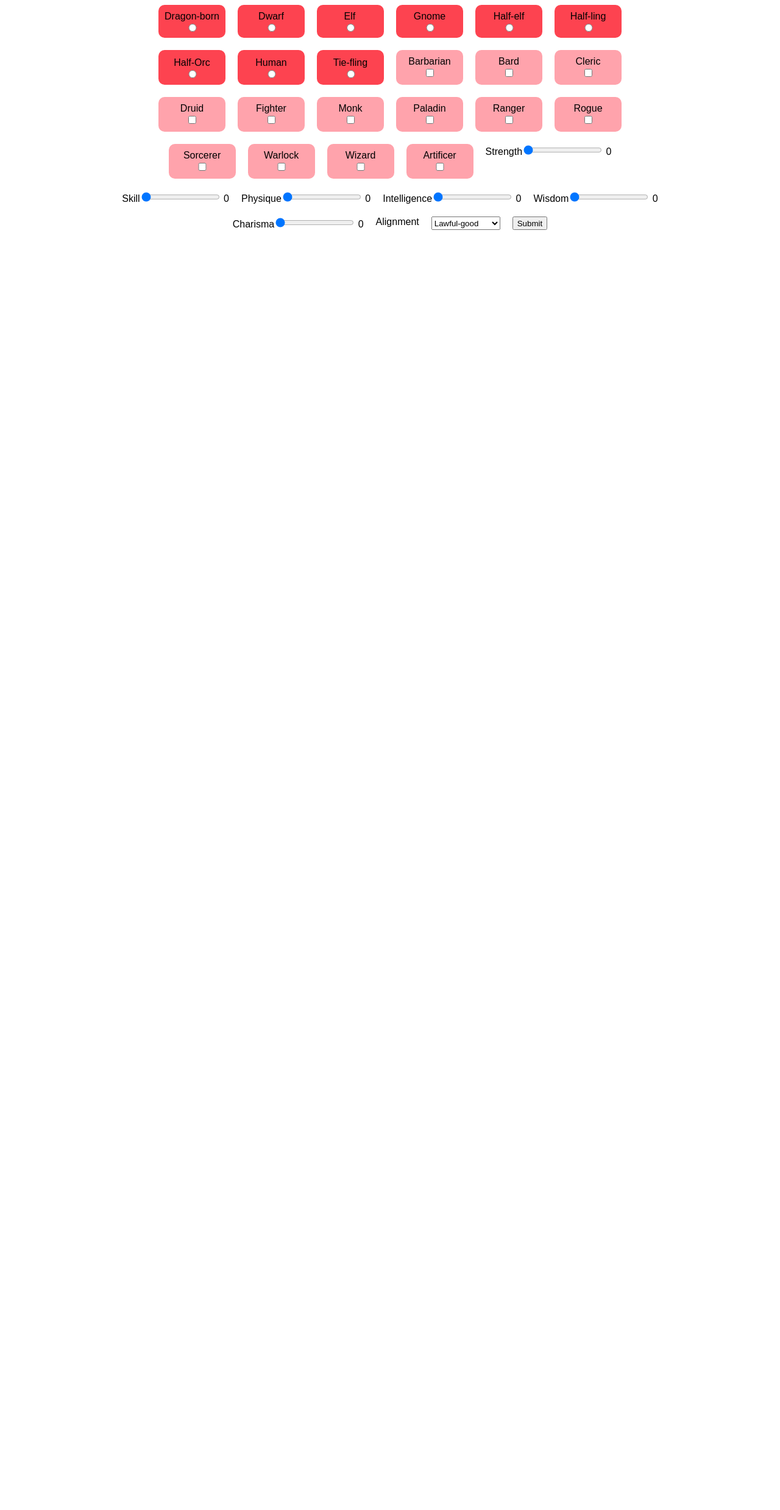
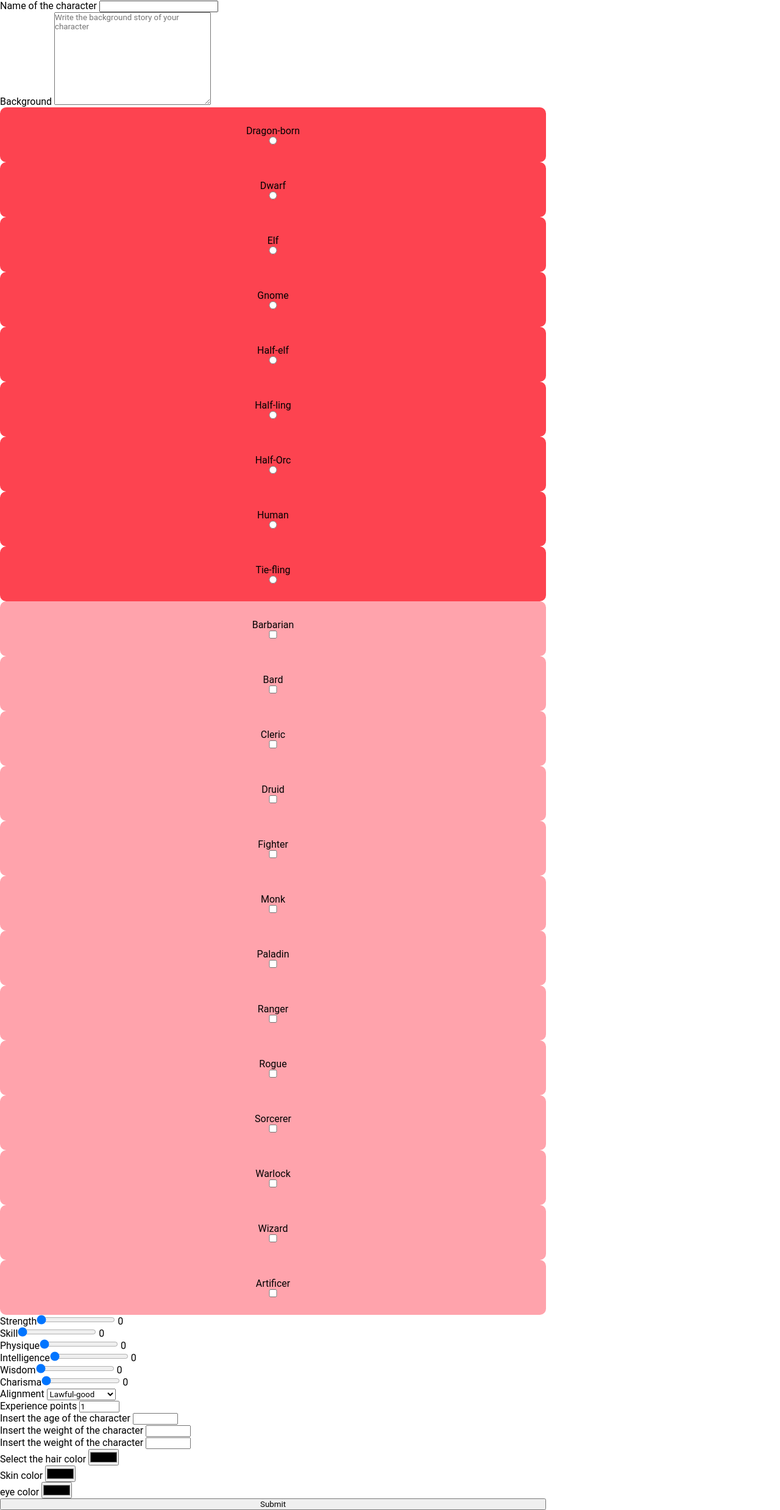
Before and after one commit to Ramon253/DES, a PHP site: page /ejercicio5/index.php in a window 1280 px wide. Shown: the whole page at 61% size. Before the commit the page ends 377 px from the top, so only its background shows below. Run offline with PHP 8.4, Linux system fonts and the light colour scheme.

Commit message:
DnD en marcha

```diff
--- a/practicas/practica2/css/ejercicio5.css
+++ /dev/null
@@ -1,37 +0,0 @@
-main {
-    display: flex;
-    flex-flow: column wrap;
-    place-content: center;
-    font-family: sans-serif;
-}
-main form{
-    width: 70%;
-    display: flex;
-    flex-flow: row wrap;
-    place-content: center;
-    gap: 20px;
-}
-
-
-.radioContainer {
-    display: flex;
-    flex-flow: column wrap;
-    width: auto;
-    height: auto;
-    place-content: center;
-    padding: 10px;
-    border-radius: 10px;
-    background: #fd4350;
-    flex-basis: 90px;
-}
-.checkContainer {
-    display: flex;
-    flex-flow: column wrap;
-    width: auto;
-    height: auto;
-    place-content: center;
-    padding: 10px;
-    border-radius: 10px;
-    background: #ffa3ac         ;
-    flex-basis: 90px;
-}
--- /dev/null
+++ b/practicas/practica2/css/index5.css
@@ -0,0 +1,34 @@
+*{
+    box-sizing: border-box;
+    padding: 0;
+    margin: 0;
+    font-family: "Roboto", sans-serif;
+}
+form{
+    display: flex;
+    flex-flow: column wrap;
+    width: 70%;
+    height: auto;
+}
+.radioContainer {
+    display: flex;
+    flex-flow: column wrap;
+    width: auto;
+    height: auto;
+    place-content: center;
+    padding: 10px;
+    border-radius: 10px;
+    background: #fd4350;
+    flex-basis: 90px;
+}
+.checkContainer {
+    display: flex;
+    flex-flow: column wrap;
+    width: auto;
+    height: auto;
+    place-content: center;
+    padding: 10px;
+    border-radius: 10px;
+    background: #ffa3ac         ;
+    flex-basis: 90px;
+}
--- /dev/null
+++ b/practicas/practica2/ejercicio5/consts.php
@@ -0,0 +1,5 @@
+<?php
+const CHARACTERISTICS = ["Strength", "Skill", "Physique", "Intelligence", "Wisdom", "Charisma"];
+const CLASSES = ["Barbarian", "Bard", "Cleric", "Druid", "Fighter", "Monk", "Paladin", "Ranger", "Rogue", "Sorcerer", "Warlock", "Wizard", "Artificer"];
+const RACES = ["Dragon-born", "Dwarf", "Elf", "Gnome", "Half-elf", "Half-ling", "Half-Orc", "Human", "Tie-fling"];
+const ALIGNMENT = ["Lawful-good", "Neutral-good", "Chaotic-good", "Lawful-neutral", "Neutral", "Chaotic-neutral", "Lawful-evil", "Neutral-evil", "Chaotic-evil"];
--- a/practicas/practica2/ejercicio5/index.php
+++ b/practicas/practica2/ejercicio5/index.php
@@ -1,8 +1,5 @@
 <?php
-const CLASSES = ["Barbarian", "Bard", "Cleric", "Druid", "Fighter", "Monk", "Paladin", "Ranger", "Rogue", "Sorcerer", "Warlock", "Wizard", "Artificer"];
-const RACES = ["Dragon-born", "Dwarf", "Elf", "Gnome", "Half-elf", "Half-ling", "Half-Orc", "Human", "Tie-fling"];
-const CHARACTERISTICS =["Strength","Skill", "Physique", "Intelligence", "Wisdom", "Charisma"];
-const ALIGNMENT = ["Lawful-good","Neutral-good","Chaotic-good","Lawful-neutral", "Neutral", "Chaotic-neutral","Lawful-evil","Neutral-evil","Chaotic-evil"];
+require("consts.php");
 ?>
     <!doctype html>
     <html lang="en">
@@ -12,48 +9,91 @@ const ALIGNMENT = ["Lawful-good","Neutral-good","Chaotic-good","Lawful-neutral",
               content="width=device-width, user-scalable=no, initial-scale=1.0, maximum-scale=1.0, minimum-scale=1.0">
         <meta http-equiv="X-UA-Compatible" content="ie=edge">
         <title>Ejercicio 5</title>
-        <link rel="stylesheet" href="../css/ejercicio5.css">
+        <link rel="stylesheet" href="../css/index5.css">
     </head>
     <body>
     <main>
         <form action="ejercicio5.php" method="post">
+
+            <div class="textContainer">
+                <label for="name">Name of the character</label>
+                <input type="text" name="name" id="name" required>
+            </div>
+
+            <div class="textAreaContainer">
+                <label for="background">Background</label>
+                <textarea name="background" id="background" cols="30" rows="10"
+                          placeholder="Write the background story of your character"></textarea>
+            </div>
+
             <?php
             foreach (RACES as $race) {
                 echo '<div class="radioContainer">';
                 echo '<label for="' . $race . '">' . $race . '</label>';
-                echo '<input type="radio" value="' . $race . '" name="races" id="' . $race . '">';
+                echo '<input type="radio" value="' . $race . '" name="races" id="' . $race . '" required>';
                 echo '</div>';
             }
             ?>
 
             <?php
+            $cont = 0;
             foreach (CLASSES as $class) {
                 echo '<div class="checkContainer">';
                 echo '<label for="' . $class . '">' . $class . '</label>';
-                echo '<input type="checkbox" name="classes" value="' . $class . '" id="' . $class . '">';
+                echo '<input type="checkbox" name="classes' . $cont++ . '" value="' . $class . '" id="' . $class . '" >';
                 echo '</div>';
             }
             ?>
 
+
             <?php
-            foreach (CHARACTERISTICS as $characteristics){
+            foreach (CHARACTERISTICS as $characteristics) {
                 echo '<div class="rangeContainer">';
-                echo '<label for="'.$characteristics.'">'. $characteristics .'</label>';
-                echo '<input type="range" min="0" max="20" step="1" value="0" class="rangeInput" name="'.$characteristics.'" id="'.$characteristics.'"> ';
-                echo '<span id="'.$characteristics.'Output">0    </span>';
+                echo '<label for="' . $characteristics . '">' . $characteristics . '</label>';
+                echo '<input type="range" min="0" max="20" step="1" value="0" class="rangeInput" name="' . $characteristics . '" id="' . $characteristics . '"> ';
+                echo '<span id="' . $characteristics . 'Output">0    </span>';
                 echo '</div>';
             }
             ?>
+            <div class="selectContainer">
                 <label for="alignment">Alignment</label>
                 <select name="alignment" id="alignment">
                     <?php
                     $cont = 0;
-                foreach (ALIGNMENT as $alignment){
-                    echo '<option value="'.$cont.'">'.$alignment.'</option>';
+                    foreach (ALIGNMENT as $alignment) {
+                        echo '<option value="' . $cont . '">' . $alignment . '</option>';
                     }
                     ?>
                 </select>
-
+            </div>
+            <div class="numContainer">
+                <label for="exp">Experience points </label>
+                <input type="number" max="20" min="1" name="exp" id="exp" value="1">
+            </div>
+            <div class="numContainer">
+                <label for="age">Insert the age of the character</label>
+                <input type="number" max="400" min="1" name="age" id="age" required>
+            </div>
+            <div class="numContainer">
+                <label for="weight">Insert the weight of the character</label>
+                <input type="number" max="250" min="1" name="weight" id="weight" required>
+            </div>
+            <div class="numContainer">
+                <label for="height">Insert the weight of the character</label>
+                <input type="number" max="300" min="1" name="height" id="height" required>
+            </div>
+            <div class="colorContainer">
+                <label for="hairColor">Select the hair color</label>
+                <input type="color" name="hairColor" id="hairColor" required>
+            </div>
+            <div>
+                <label for="skinColor">Skin color</label>
+                <input type="color" name="skinColor" id="skinColor" required>
+            </div>
+            <div>
+                <label for="eyesColor">eye color</label>
+                <input type="color" name="eyesColor" id="eyesColor" required>
+            </div>
             <button type="submit">Submit</button>
         </form>
 
```
Also changed, not shown: practicas/practica2/ejercicio5/ejercicio5.php (+66 -5 lines), practicas/practica2/css/index4.css (added), practicas/practica2/css/index6.css (added), practicas/practica2/css/index7.css (added), practicas/practica2/css/index8.css (added). Lines whose indentation alone changed are shown as unchanged.
